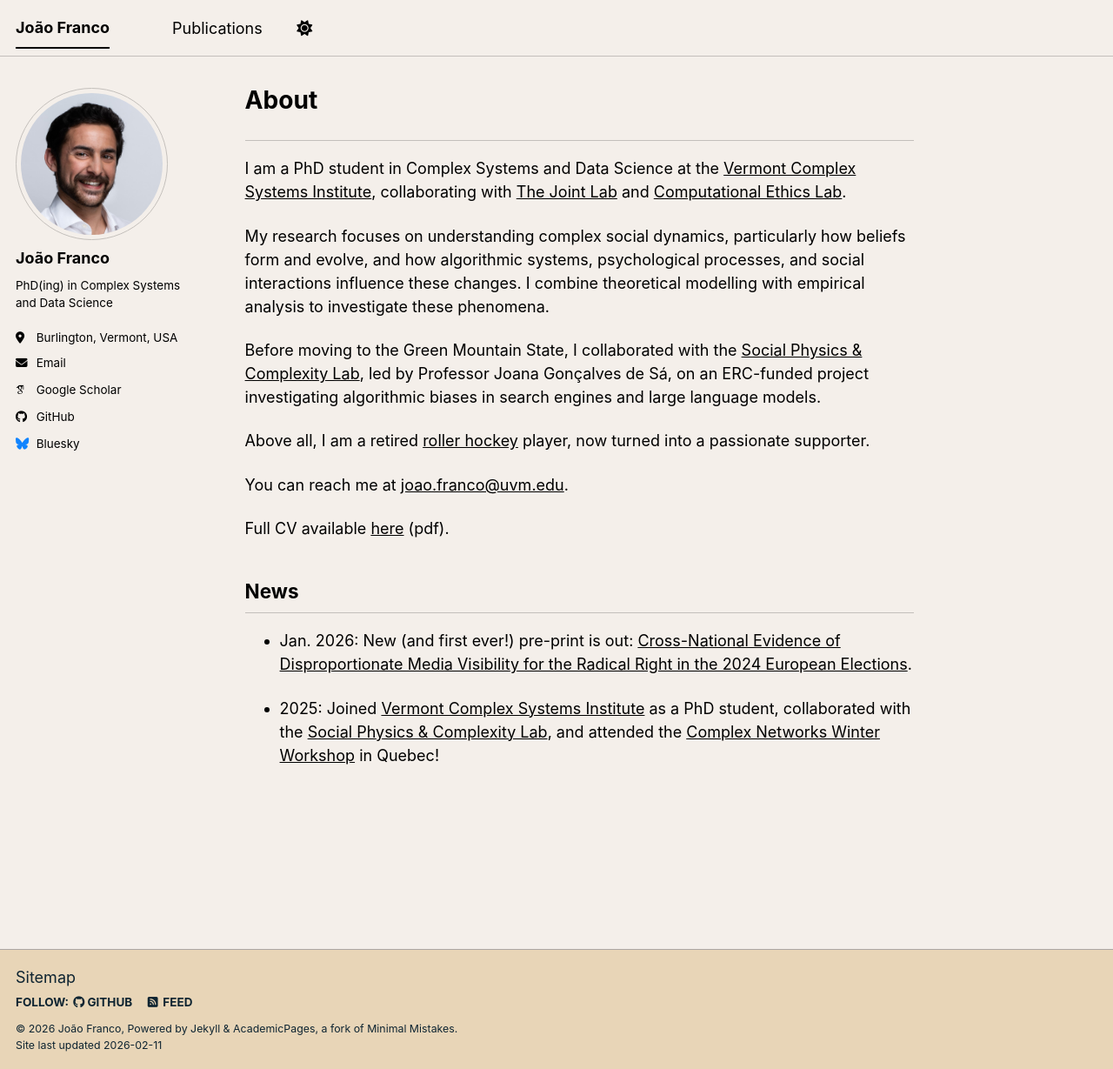
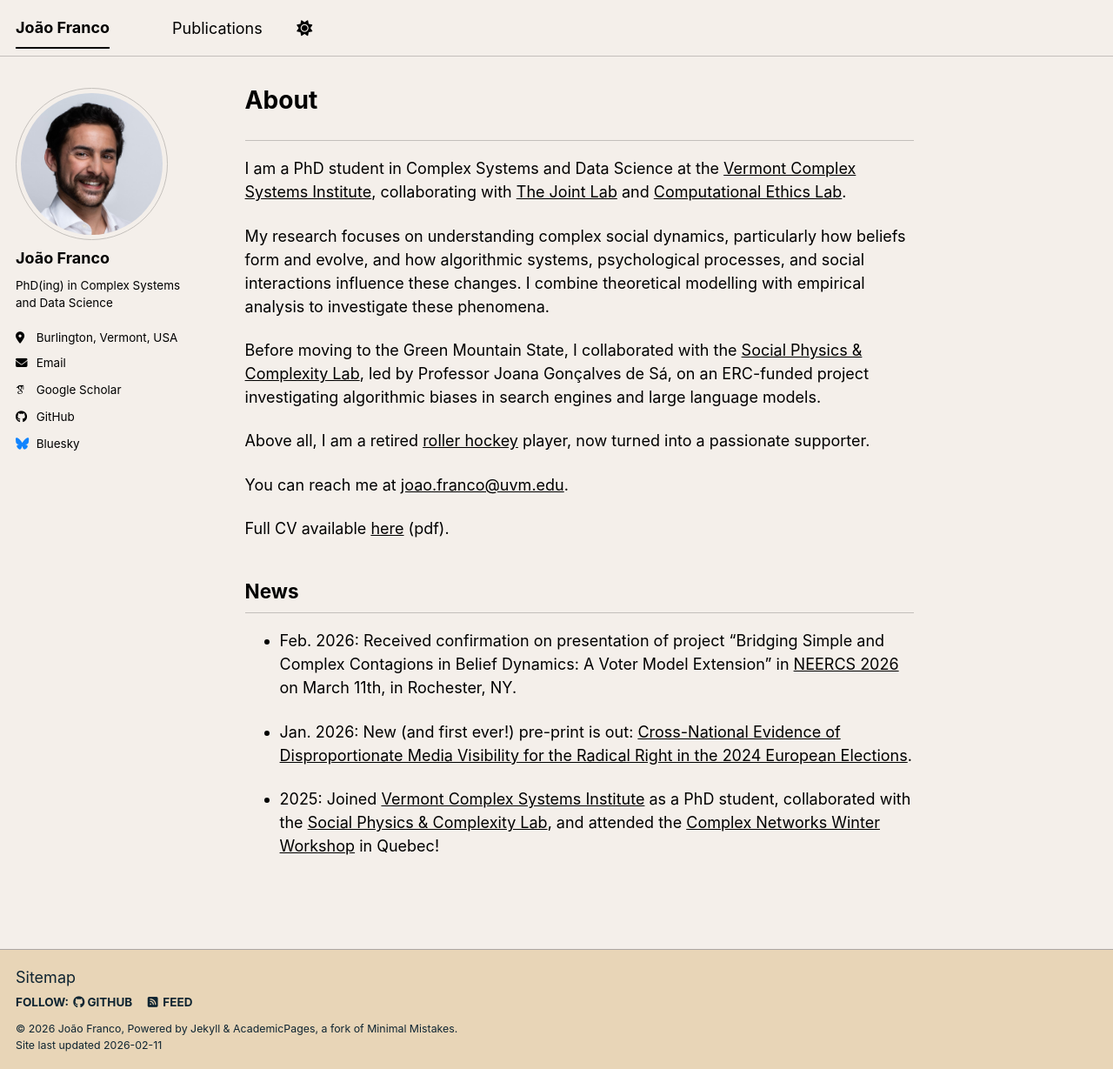
Before and after one commit to OkFranco/okfranco.github.io, a Jekyll site: the page built from _pages/about.md, in a window 1280 px wide and 1229 px high. Shown: the whole window at 87% size. Built offline with Jekyll 4.4.1, drawn with Linux system fonts in a browser that asks for light colours; some web fonts are replaced; a script bundle is joined from its source files by our own code; library files that are not in the unit come from our copies.

Commit message:
update neercs 2026 presentation

```diff
--- a/_pages/about.md
+++ b/_pages/about.md
@@ -28,6 +28,9 @@ Full CV available [here](https://okfranco.github.io/files/CV_Joao_Franco.pdf) (p
 
 News
 ------
+
+- Feb. 2026: Received confirmation on presentation of project "Bridging Simple and Complex Contagions in Belief Dynamics: A Voter Model Extension" in [NEERCS 2026](https://nerccs2026.github.io/) on March 11th, in Rochester, NY.
+
 
 - Jan. 2026: New (and first ever!) pre-print is out: [Cross-National Evidence of Disproportionate Media Visibility for the Radical Right in the 2024 European Elections](https://arxiv.org/abs/2601.05826).
 
```
